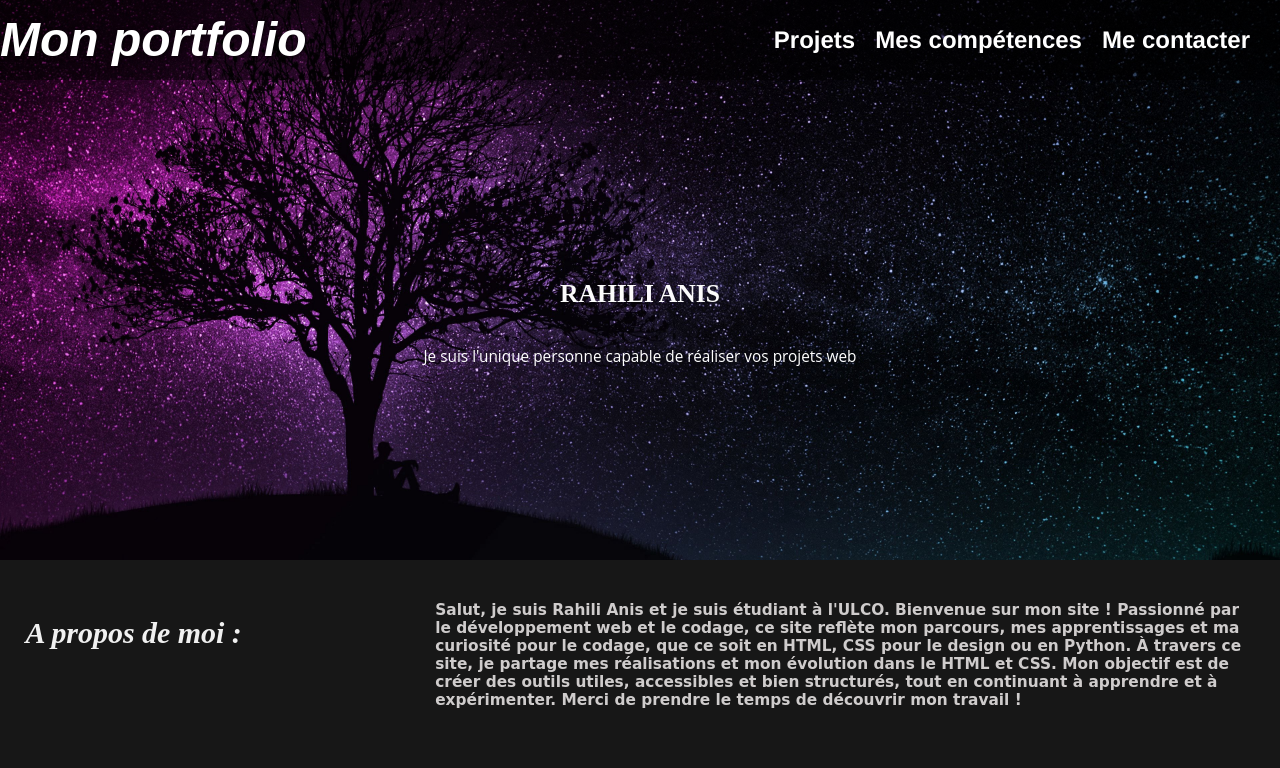
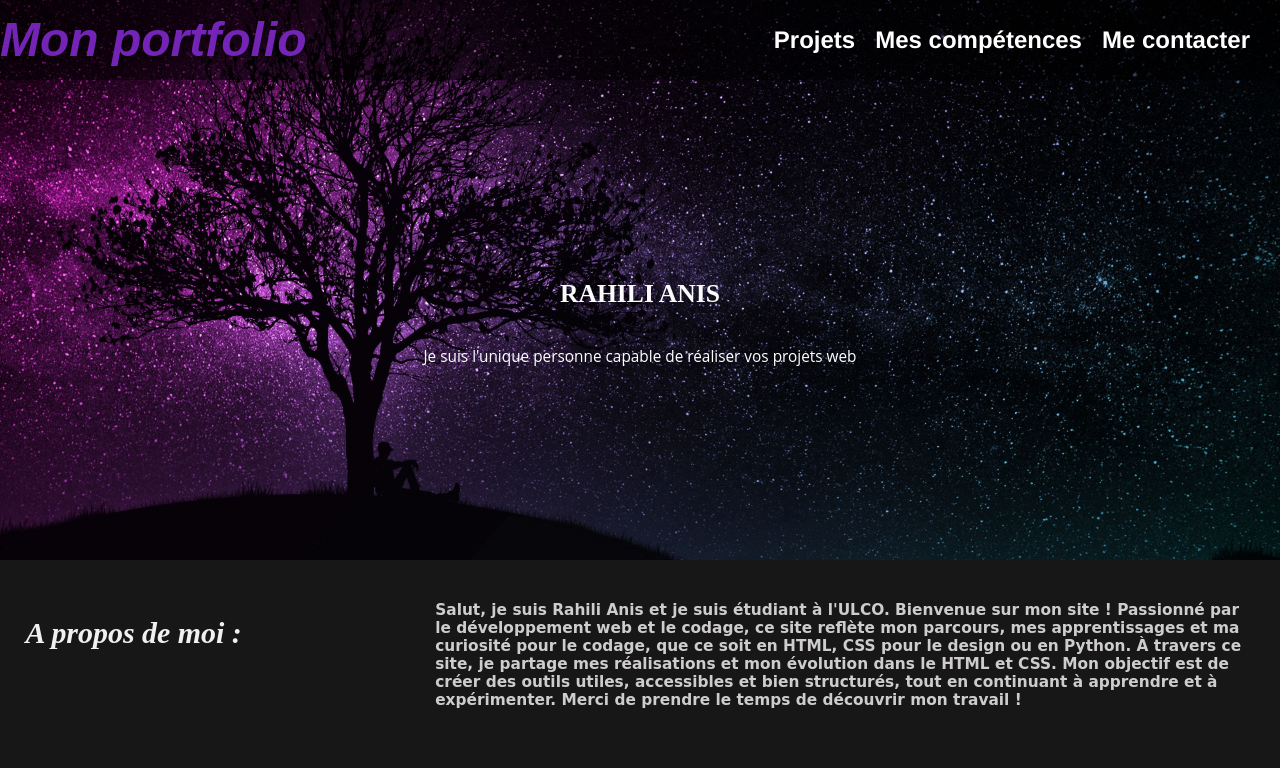
Before and after one commit to cooper340/Rahili_Anis_portfolio, a plain HTML site: page index.html in a window 1280 px wide. Shown: the top 768 px of the page. Drawn offline with Linux system fonts and the light colour scheme.

Commit message:
Change h2 text color to a semi-transparent purple

```diff
--- a/style.css
+++ b/style.css
@@ -64,7 +64,8 @@ header{
 .text h2{
     text-shadow: 1px 1px 4px rgba(0, 0, 0, 0.7);
     font: italic normal bold 3em/1.2 Arial, sans-serif;
-    color: rgb(255, 255, 255);
+    color:rgba(142, 45, 226, 0.8);
+
 
 }
 
```
